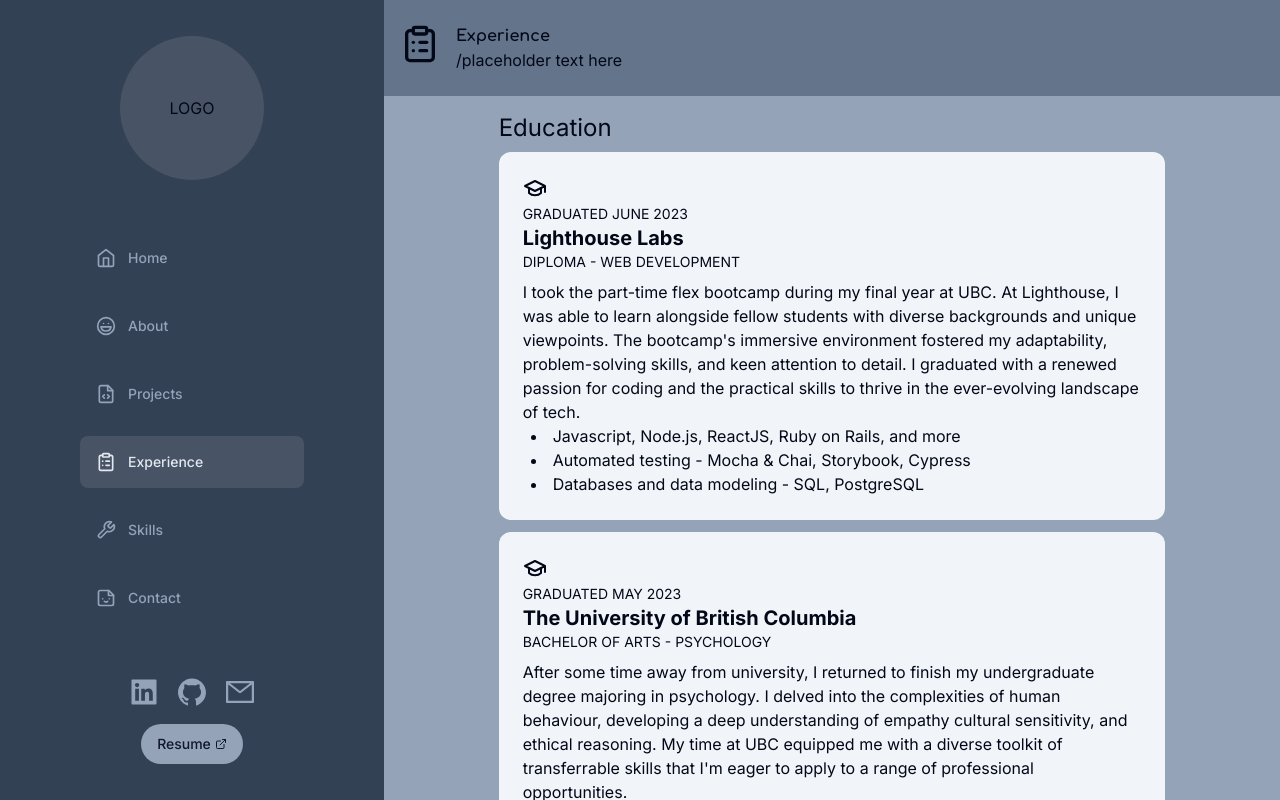
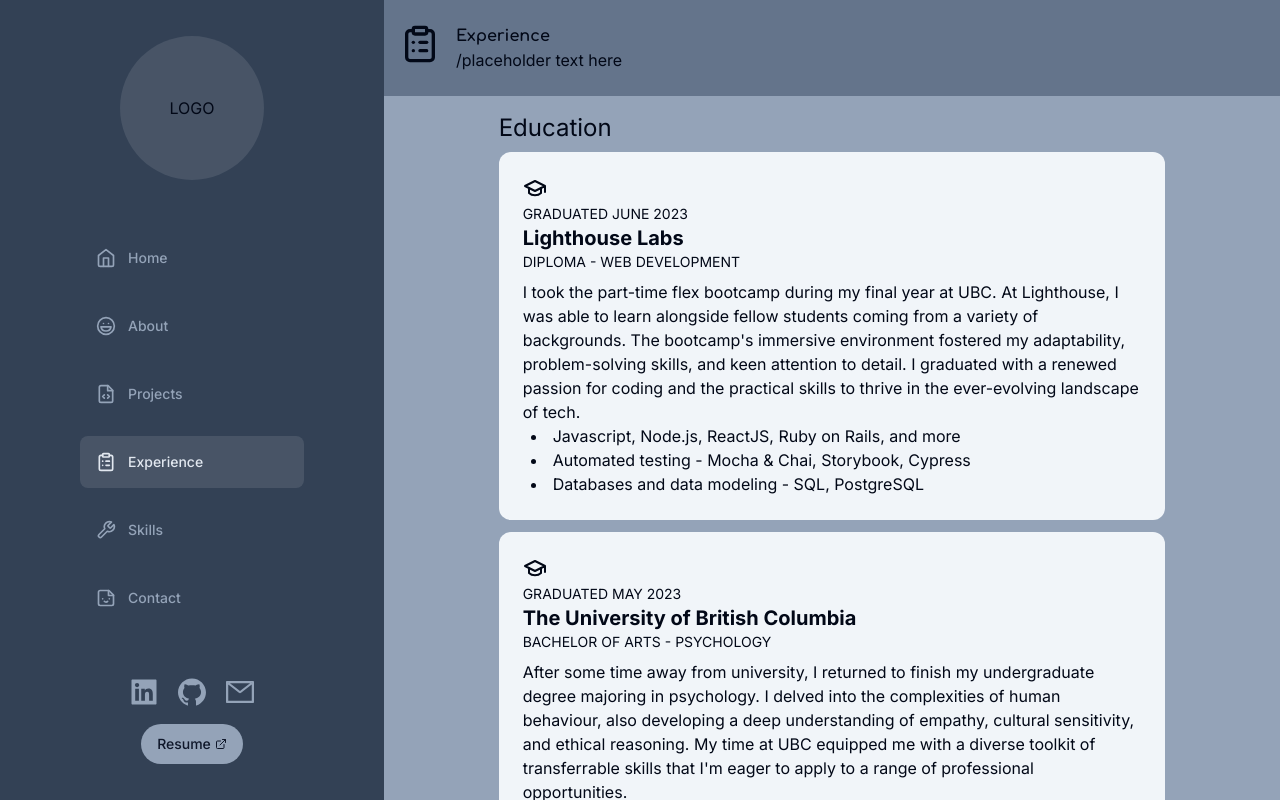
Before and after one commit to penguinboots/portfolio-v3, a Next.js app: page /experience in a window 1280 px wide. Shown: the top 800 px of the page. Built offline with nearby package versions, Linux system fonts and the light colour scheme.

Commit message:
edit text

```diff
--- a/data/experience.ts
+++ b/data/experience.ts
@@ -19,8 +19,8 @@ export const lighthouse: Experience = {
   subtitle: "Diploma - Web Development",
   date: "Graduated June 2023",
   desc: `I took the part-time flex bootcamp during my final year at UBC. At Lighthouse,
-        I was able to learn alongside fellow students with diverse backgrounds and unique
-        viewpoints. The bootcamp's immersive environment fostered my adaptability, problem-solving
+        I was able to learn alongside fellow students coming from a variety of backgrounds.
+        The bootcamp's immersive environment fostered my adaptability, problem-solving
         skills, and keen attention to detail. I graduated with a renewed passion for coding and
         the practical skills to thrive in the ever-evolving landscape of tech.`,
   bullets: [
@@ -37,7 +37,7 @@ export const ubc: Experience = {
   subtitle: "Bachelor of Arts - Psychology",
   date: "Graduated May 2023",
   desc: `After some time away from university, I returned to finish my undergraduate degree majoring in psychology.
-        I delved into the complexities of human behaviour, developing a deep understanding of empathy cultural sensitivity,
+        I delved into the complexities of human behaviour, also developing a deep understanding of empathy, cultural sensitivity,
         and ethical reasoning. My time at UBC equipped me with a diverse toolkit of transferrable skills that I'm eager to
         apply to a range of professional opportunities.`,
   bullets: [
@@ -57,7 +57,6 @@ export const apple: Experience = {
   bullets: [
     "Delivered excellent customer service in a fast-paced environment",
     "Effectively evaluated customer needs and positioned complete, customized solutions",
-    "test",
   ],
   icon: SiApple,
 };
```
